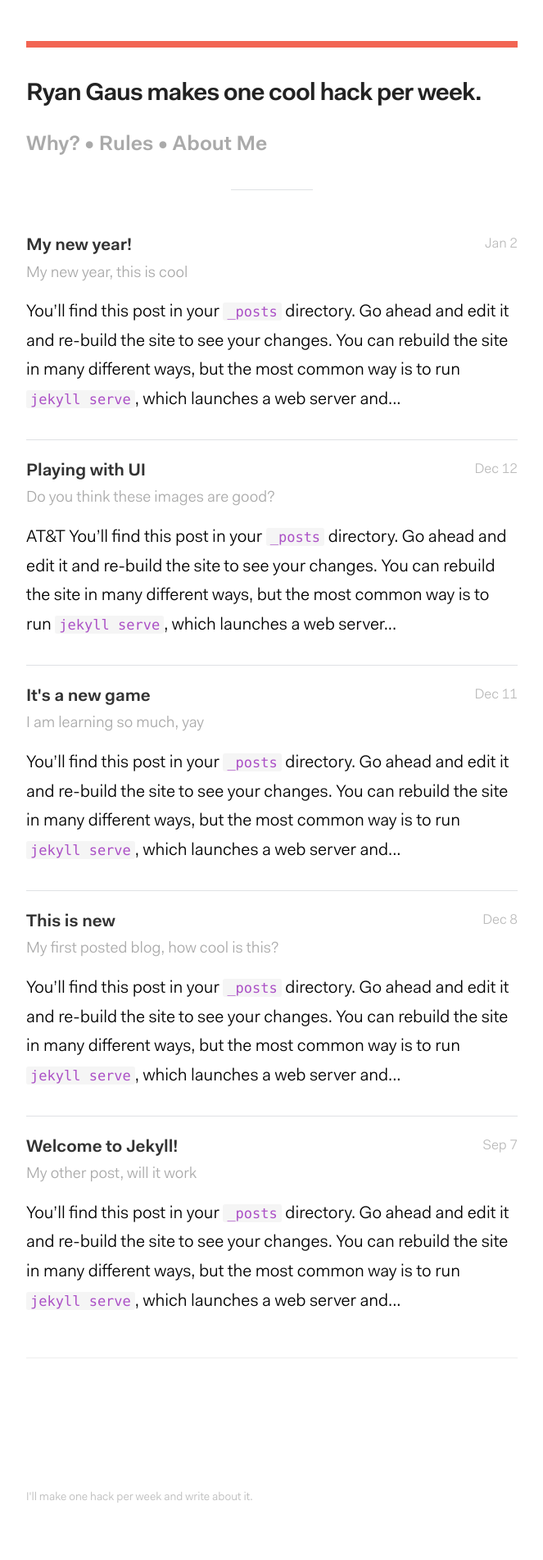
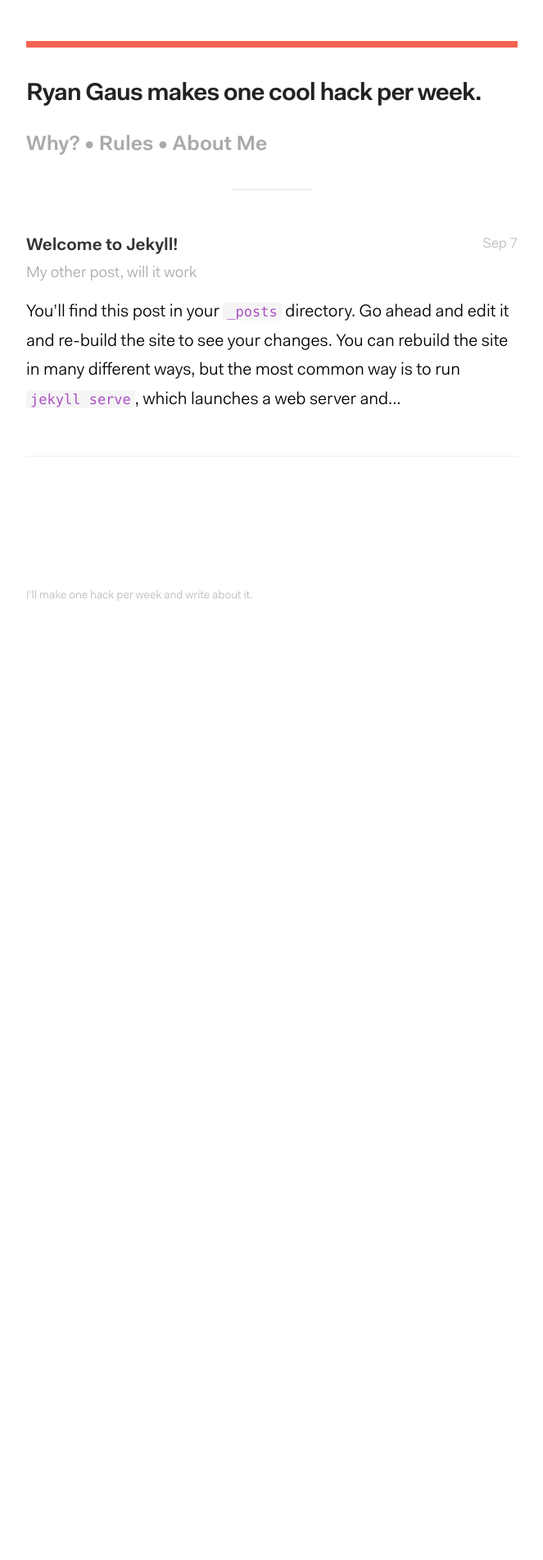
Before and after one commit to weeklyhack/weeklyhack.github.io, a Jekyll site: the page built from index.html, in a window 1280 px wide. Shown: the whole page at 82% size, without its empty margins (308-971 px from the left). Built offline with Jekyll 4.4.1, drawn with Linux system fonts in a browser that asks for light colours; the list of posts is cut into pages by our own code; comment, search, counter and statistics services are not loaded; after the commit the page ends 900 px from its top, so only the background shows below that.

````diff
--- a/_config.yml
+++ b/_config.yml
@@ -20,3 +20,6 @@
 # Minification
 sass:
   style: compressed
+
+exclude:
+  - "*.sh"
--- a/_posts/2014-12-08-this-is-new.markdown
+++ /dev/null
@@ -1,34 +0,0 @@
----
-layout: post
-title:  "This is new"
-date:   2014-12-08 01:07:22
-description: "My first posted blog, how cool is this?"
-categories: jekyll update
----
-You’ll find this post in your `_posts` directory. Go ahead and edit it and re-build the site to see your changes. You can rebuild the site in many different ways, but the most common way is to run `jekyll serve`, which launches a web server and auto-regenerates your site when a file is updated.
-
-<blockquote class="twitter-tweet" lang="en" data-link-color="#F26452"><p>My studio (<a href="https://twitter.com/BrotherhoodIO">@BrotherhoodIO</a>) is currently looking for new projects. Get in touch if you’re interested! (Any retweets appreciated) :)</p>&mdash; ғάвισ ↬ (@fffabs) <a href="https://twitter.com/fffabs/status/530722531272323073">November 7, 2014</a></blockquote>
-<script async src="//platform.twitter.com/widgets.js" charset="utf-8"></script>
-
-To add new posts, simply add a file in the `_posts` directory that follows the convention `YYYY-MM-DD-name-of-post.ext` and includes the necessary front matter. Take a look at the source for this post to get an idea about how it works.
-
-Jekyll also offers powerful support for code snippets:
-
-{% highlight coffeescript %}
-layerA.animate
-    properties:
-        x:200
-    curve: "ease-in-out"
-
-layerA.on Events.AnimationEnd, ->
-    layerA.animate
-        properties:
-            x:100
-        curve: "ease-in-out"
-{% endhighlight %}
-
-Check out the [Jekyll docs][jekyll] for more info on how to get the most out of Jekyll. File all bugs/feature requests at [Jekyll’s GitHub repo][jekyll-gh]. If you have questions, you can ask them on [Jekyll’s dedicated Help repository][jekyll-help].
-
-[jekyll]:      http://jekyllrb.com
-[jekyll-gh]:   https://github.com/jekyll/jekyll
-[jekyll-help]: https://github.com/jekyll/jekyll-help
--- a/_posts/2014-12-11-its-a-new-game.markdown
+++ /dev/null
@@ -1,18 +0,0 @@
----
-layout: post
-title:  "It's a new game"
-date:   2014-12-11 12:07:22
-description: "I am learning so much, yay"
-categories: jekyll
----
-You’ll find this post in your `_posts` directory. Go ahead and edit it and re-build the site to see your changes. You can rebuild the site in many different ways, but the most common way is to run `jekyll serve`, which launches a web server and auto-regenerates your site when a file is updated.
-
-To add new posts, simply add a file in the `_posts` directory that follows the convention `YYYY-MM-DD-name-of-post.ext` and includes the necessary front matter. Take a look at the source for this post to get an idea about how it works.
-
-![Queen Full](/assets/images/Queen_Full.jpg)
-
-Check out the [Jekyll docs][jekyll] for more info on how to get the most out of Jekyll. File all bugs/feature requests at [Jekyll’s GitHub repo][jekyll-gh]. If you have questions, you can ask them on [Jekyll’s dedicated Help repository][jekyll-help].
-
-[jekyll]:      http://jekyllrb.com
-[jekyll-gh]:   https://github.com/jekyll/jekyll
-[jekyll-help]: https://github.com/jekyll/jekyll-help
--- a/_posts/2014-12-12-playing-with-UI.markdown
+++ /dev/null
@@ -1,59 +0,0 @@
----
-layout: post
-title:  "Playing with UI"
-date:   2014-12-12 12:07:22
-description: "Do you think these images are good?"
-categories: ui experiment
----
-AT&T You’ll find this post in your `_posts` directory. Go ahead and edit it and re-build the site to see your changes. You can rebuild the site in many different ways, but the most common way is to run `jekyll serve`, which launches a web server and auto-regenerates your site when a file is updated.
-
-![My Flak Cannon](/assets/images/FlakCannon_Large.png)
-
-To add new posts, simply add a file in the `_posts` directory that follows the convention `YYYY-MM-DD-name-of-post.ext` and includes the necessary front matter. Take a look at the source for this post to get an idea about how it works.
-
-Trying out lists:
-
-- Item
-- Item 2
-- Item 3
-
-Or Ordered lists
-
-1. Yo
-2. Is
-3. Cool
-
-Nested Lists
-
-1. Item 1
-   1. A corollary to the above item.
-   2. Yet another point to consider.
-2. Item 2
-  * A corollary that does not need to be ordered.
-        * This is indented four spaces, because it's two spaces further than the item above.
-        * You might want to consider makign a new list.
-3. Item 3
-
-
-In the words of Abraham Lincoln:
-
-> Pardon my french
-
-------
-
-_This text will be italic_
-
-
-**This text will be bold**
-
-**Everyone _must_ attend the meeting at 5 o'clock today.**
-
-------
-
-Check out this neat program I wrote:
-
-
-```x = 2
-x = 2 + 2
-what is x
-```
--- a/_posts/2015-01-02-my-new-year.markdown
+++ /dev/null
@@ -1,27 +0,0 @@
----
-layout: post
-title:  "My new year!"
-date:   2015-01-02 12:49:22
-description: "My new year, this is cool"
-categories: new year resolution
----
-You’ll find this post in your `_posts` directory. Go ahead and edit it and re-build the site to see your changes. You can rebuild the site in many different ways, but the most common way is to run `jekyll serve`, which launches a web server and auto-regenerates your site when a file is updated.
-
-To add new posts, simply add a file in the `_posts` directory that follows the convention `YYYY-MM-DD-name-of-post.ext` and includes the necessary front matter. Take a look at the source for this post to get an idea about how it works.
-
-Jekyll also offers powerful support for code snippets:
-<!-- linenos -->
-
-{% highlight ruby %}
-def print_hi(name)
-  puts "Hi, #{name}"
-end
-print_hi('Tom')
-#=> prints 'Hi, Tom' to STDOUT.
-{% endhighlight %}
-
-Check out the [Jekyll docs][jekyll] for more info on how to get the most out of Jekyll. File all bugs/feature requests at [Jekyll’s GitHub repo][jekyll-gh]. If you have questions, you can ask them on [Jekyll’s dedicated Help repository][jekyll-help].
-
-[jekyll]:      http://jekyllrb.com
-[jekyll-gh]:   https://github.com/jekyll/jekyll
-[jekyll-help]: https://github.com/jekyll/jekyll-help
````
Also changed, not shown: 8 other files.
